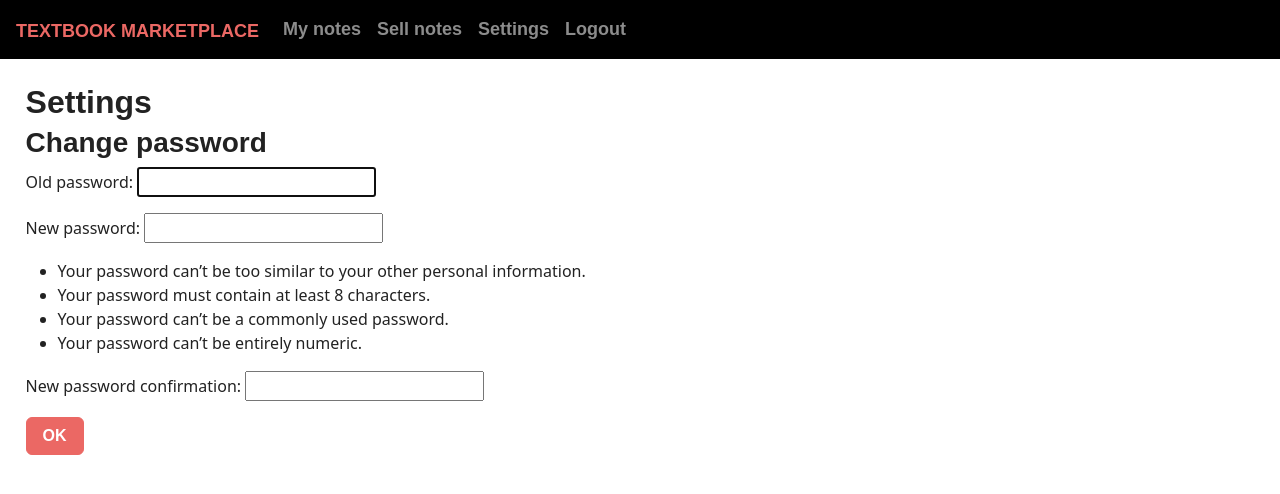
After one commit to Daniel-Ax/HaladoSzt, a Django app: page /settings/ in a window 1280 px wide. The commit adds this page. Shown: the top 494 px of the page. Run offline with Django 4.2, Linux system fonts and the light colour scheme; the visitor is signed in with stand-in values (Sample User, id 1); some libraries are stand-ins or nearby versions; some web fonts are replaced.

```diff
--- a/TextbookMarketplace/TextbookMarketplaceApp/static/textbook_stylesheet.css
+++ b/TextbookMarketplace/TextbookMarketplaceApp/static/textbook_stylesheet.css
@@ -1,5 +1,9 @@
 .navbar-brand {
     margin-left: 1rem;
+}
+
+.maincontainer {
+    padding: 2vw;
 }
 
 .col-center {
--- a/TextbookMarketplace/TextbookMarketplaceApp/templates/base.html
+++ b/TextbookMarketplace/TextbookMarketplaceApp/templates/base.html
@@ -37,6 +37,9 @@
                     <a class="nav-link" href="{% url 'sell_product' %}">Sell notes</a>
                 </li>
                 <li class="nav-item">
+                    <a class="nav-link" href="{% url 'settings' %}">Settings</a>
+                </li>
+                <li class="nav-item">
                     <a class="nav-link" href="{% url 'logout' %}">Logout</a>
                 </li>
                 {% block auth_navb_extra %}{% endblock %}
@@ -52,6 +55,8 @@
         </ul>
     </div>
 </nav>
-{% block content %}{% endblock %}
+<div class="maincontainer">
+    {% block content %}{% endblock %}
+</div>
 </body>
 </html>
--- /dev/null
+++ b/TextbookMarketplace/TextbookMarketplaceApp/templates/settings.html
@@ -0,0 +1,18 @@
+{% extends 'base.html' %}
+
+{% block title %}<title>Settings</title>{% endblock %}
+
+{% block content %}
+<h2>Settings</h2>
+    <div class="row">
+        <div class="col-md-6">
+            <h3>Change password</h3>
+            <form method="post" class="form">
+                {% csrf_token %}
+                {{ form_pwdchange.as_p }}
+                <button type="submit" class="btn btn-primary">OK</button>
+            </form>
+        </div>
+        <!-- change email would come here -->
+    </div>
+{% endblock %}
--- a/TextbookMarketplace/TextbookMarketplaceApp/urls.py
+++ b/TextbookMarketplace/TextbookMarketplaceApp/urls.py
@@ -10,6 +10,7 @@ from .views import (
     LoginView,
     RegistrationView,
     LogoutView,
+    SettingsView,
     ProductDetailView,
     DeleteProductView
 )
@@ -22,6 +23,7 @@ urlpatterns = [
     path('login/', LoginView.as_view(), name='login'),
     path('registration/', RegistrationView.as_view(), name='registration'),
     path('logout/', LogoutView.as_view(), name='logout'),
+    path('settings/', SettingsView.as_view(), name='settings'),
     path('product/<int:pk>/', ProductDetailView.as_view(), name='product_detail'),
 ]
 
--- a/TextbookMarketplace/TextbookMarketplaceApp/views.py
+++ b/TextbookMarketplace/TextbookMarketplaceApp/views.py
@@ -1,7 +1,7 @@
 import os
 
-from django.contrib.auth import login as auth_login, logout, login
-from django.contrib.auth.forms import AuthenticationForm
+from django.contrib.auth import login as auth_login, logout, login, update_session_auth_hash
+from django.contrib.auth.forms import AuthenticationForm, PasswordChangeForm
 from django.contrib.auth.mixins import LoginRequiredMixin
 from django.core.exceptions import PermissionDenied
 from django.shortcuts import get_object_or_404
@@ -94,6 +94,20 @@ class RegistrationView(View):
             return redirect('index')
         return render(request, self.template_name, {'form': form})
 
+class SettingsView(LoginRequiredMixin, View):
+    template_name = 'settings.html'
+
+    def get(self, request, *args, **kwargs):
+        form_pwdchange = PasswordChangeForm(request.user)
+        return render(request, self.template_name, {'form_pwdchange': form_pwdchange})
+
+    def post(self, request, *args, **kwargs):
+        form_pwdchange = PasswordChangeForm(user=request.user, data=request.POST)
+        if form_pwdchange.is_valid():
+            form_pwdchange.save()
+            update_session_auth_hash(request, form_pwdchange.user)
+            return redirect('index')
+        return render(request, self.template_name, {'form_pwdchange': form_pwdchange})
 
 class LogoutView(View):
     def get(self, request, *args, **kwargs):
```
